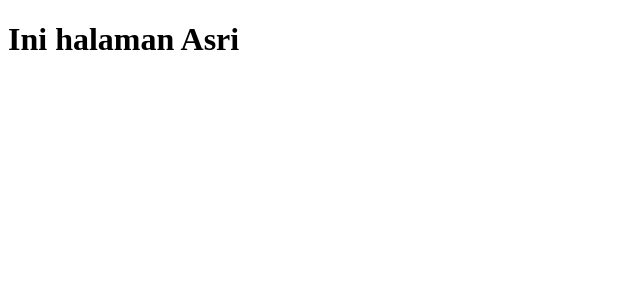
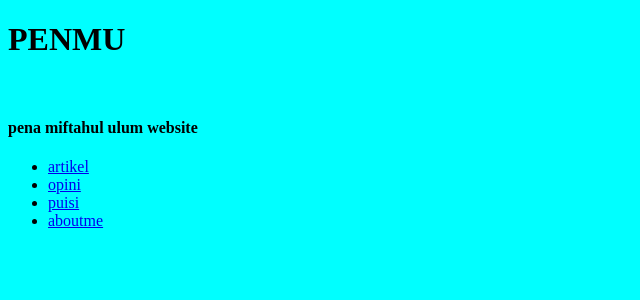
Before and after one commit to asri422/asribarokatuljannah, a Django app: page /asri/ in a window 1280 px wide. Shown: the top 300 px of the page, without its empty margins (0-640 px from the left). Run offline with Django 4.2, Linux system fonts and the light colour scheme.

Commit message:
Menambah halaman penmu

```diff
--- a/asri/templates/asri/index.html
+++ b/asri/templates/asri/index.html
@@ -5,7 +5,16 @@
     <meta name="viewport" content="width=device-width, initial-scale=1.0">
     <title>Asri</title>
 </head>
-<body>
-    <h1>Ini halaman Asri</h1>
+<body style="background-color: aqua;">
+    <h1>PENMU</h1>
+    <img src="" alt="">
+
+    <H4>pena miftahul ulum website</H4>
+    <ul>
+        <li><a href="{% url 'penmu' %}">artikel</a></li>
+        <li><a href="penmu.html">opini</a></li>
+        <li><a href="penmu.html">puisi</a></li>
+        <li><a href="penmu.html">aboutme</a></li>
+    </ul>
 </body>
 </html>
--- a/asri/urls.py
+++ b/asri/urls.py
@@ -3,4 +3,5 @@ from . import views
 
 urlpatterns = [
     path('', views.index, name='asri'),
+    path('penmu', views.penmu, name='penmu'),
 ]
--- a/asri/views.py
+++ b/asri/views.py
@@ -2,3 +2,6 @@ from django.shortcuts import render
 
 def index(request):
     return render(request, 'asri/index.html')
+
+def penmu(request):
+    return render(request, 'asri/penmu.html')
```
Also changed, not shown: asri/templates/asri/penmu.html (added, +20 -0 lines), asri/static/asri/images/abc.jpeg (added), 1 other file.
